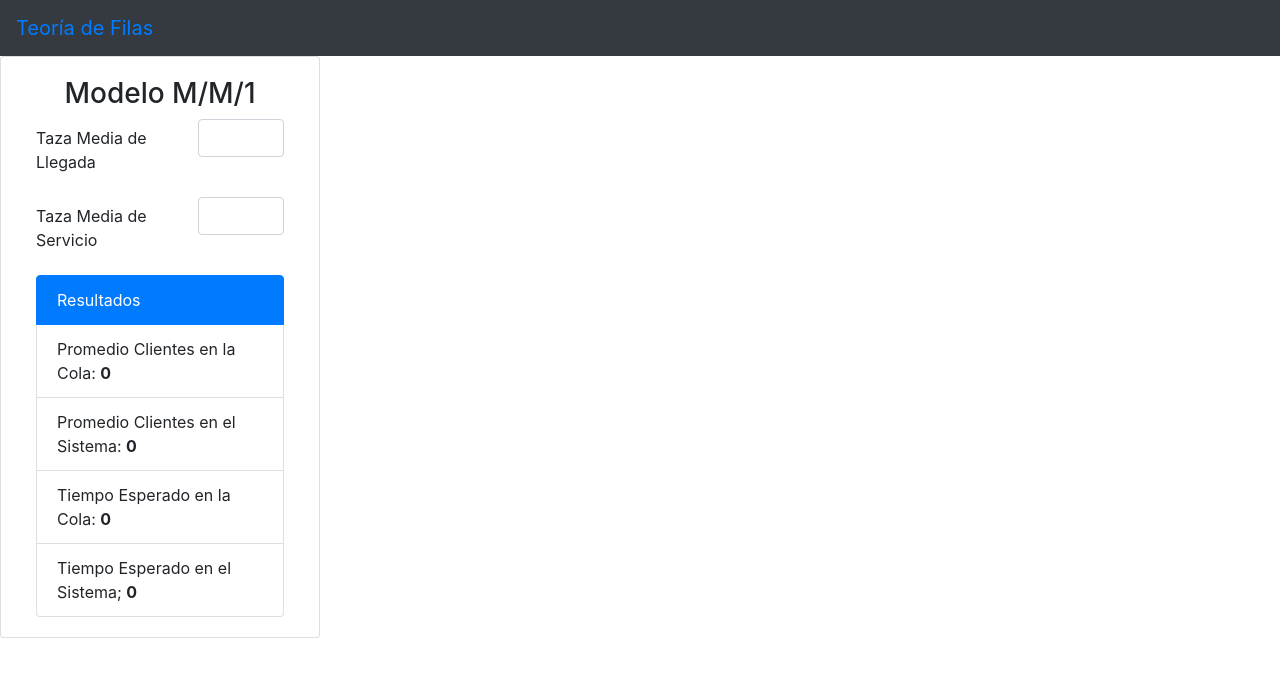
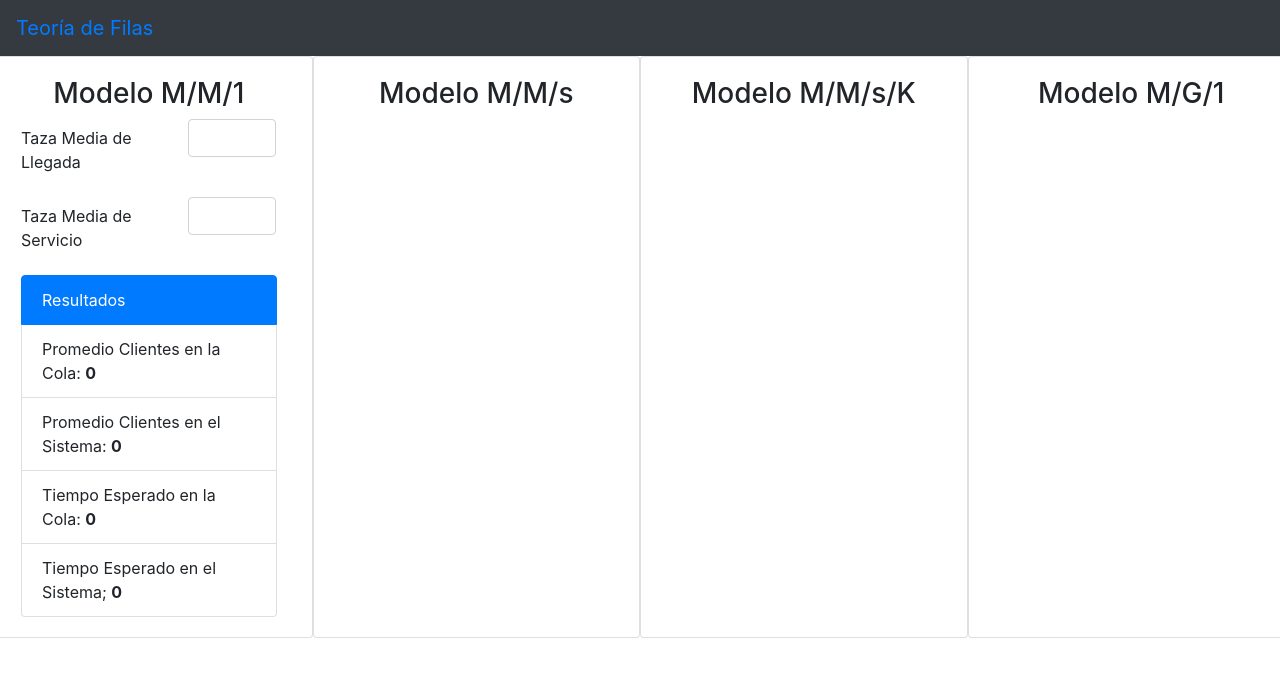
Before and after one commit to alfredopv/ProyectosM-todosCuantitativos, a React (Create React App) app in the folder proyecto2/: page / in a window 1280 px wide. Shown: the top 676 px of the page. Built offline with nearby package versions, Linux system fonts and the light colour scheme.

Commit message:
Ya están los divs preparados para la implementación de los métodos MMS, MMSK, y MG1

```diff
--- a/proyecto2/src/Components/Main/Main.js
+++ b/proyecto2/src/Components/Main/Main.js
@@ -1,6 +1,9 @@
 import React, { Component } from 'react';
 import Navbar from '../Navbar/Navbar';
 import ModeloMM1 from '../ModeloMM1/ModeloMM1';
+import ModeloMMS from '../ModeloMMS/ModeloMMS';
+import ModeloMMSK from '../ModeloMMSK/ModeloMMSK';
+import ModeloMG1 from '../ModeloMG1/ModeloMG1';
 import './Main.css';
 
 class Main extends Component {
@@ -8,7 +11,12 @@ class Main extends Component {
     return (
       <div>
         <Navbar></Navbar>
-        <ModeloMM1></ModeloMM1>
+        <div className="row">
+          <ModeloMM1></ModeloMM1>
+          <ModeloMMS></ModeloMMS>
+          <ModeloMMSK></ModeloMMSK>
+          <ModeloMG1></ModeloMG1>
+        </div>
       </div>
     );
   }
--- /dev/null
+++ b/proyecto2/src/Components/ModeloMG1/ModeloMG1.js
@@ -0,0 +1,21 @@
+import React, { Component } from 'react';
+import './ModeloMG1.css'
+
+class ModeloMG1 extends Component {
+
+  constructor(props){
+    super(props);
+  }
+
+  render() {
+    return (
+      <div className="col-md-3 card" >
+        <div className="card-body">
+          <h3 className="text-center">Modelo M/G/1</h3>
+        </div>
+      </div>
+    );
+  }
+}
+
+export default ModeloMG1;
--- /dev/null
+++ b/proyecto2/src/Components/ModeloMMS/ModeloMMS.js
@@ -0,0 +1,21 @@
+import React, { Component } from 'react';
+import './ModeloMMS.css'
+
+class ModeloMMS extends Component {
+
+  constructor(props){
+    super(props);
+  }
+
+  render() {
+    return (
+      <div className="col-md-3 card" >
+        <div className="card-body">
+          <h3 className="text-center">Modelo M/M/s</h3>
+        </div>
+      </div>
+    );
+  }
+}
+
+export default ModeloMMS;
--- /dev/null
+++ b/proyecto2/src/Components/ModeloMMSK/ModeloMMSK.js
@@ -0,0 +1,21 @@
+import React, { Component } from 'react';
+import './ModeloMMSK.css'
+
+class ModeloMMSK extends Component {
+
+  constructor(props){
+    super(props);
+  }
+
+  render() {
+    return (
+      <div className="col-md-3 card" >
+        <div className="card-body">
+          <h3 className="text-center">Modelo M/M/s/K</h3>
+        </div>
+      </div>
+    );
+  }
+}
+
+export default ModeloMMSK;
```
Also changed, not shown: proyecto2/src/Components/ModeloMG1/ModeloMG1.css (added), proyecto2/src/Components/ModeloMMS/ModeloMMS.css (added), proyecto2/src/Components/ModeloMMSK/ModeloMMSK.css (added).
